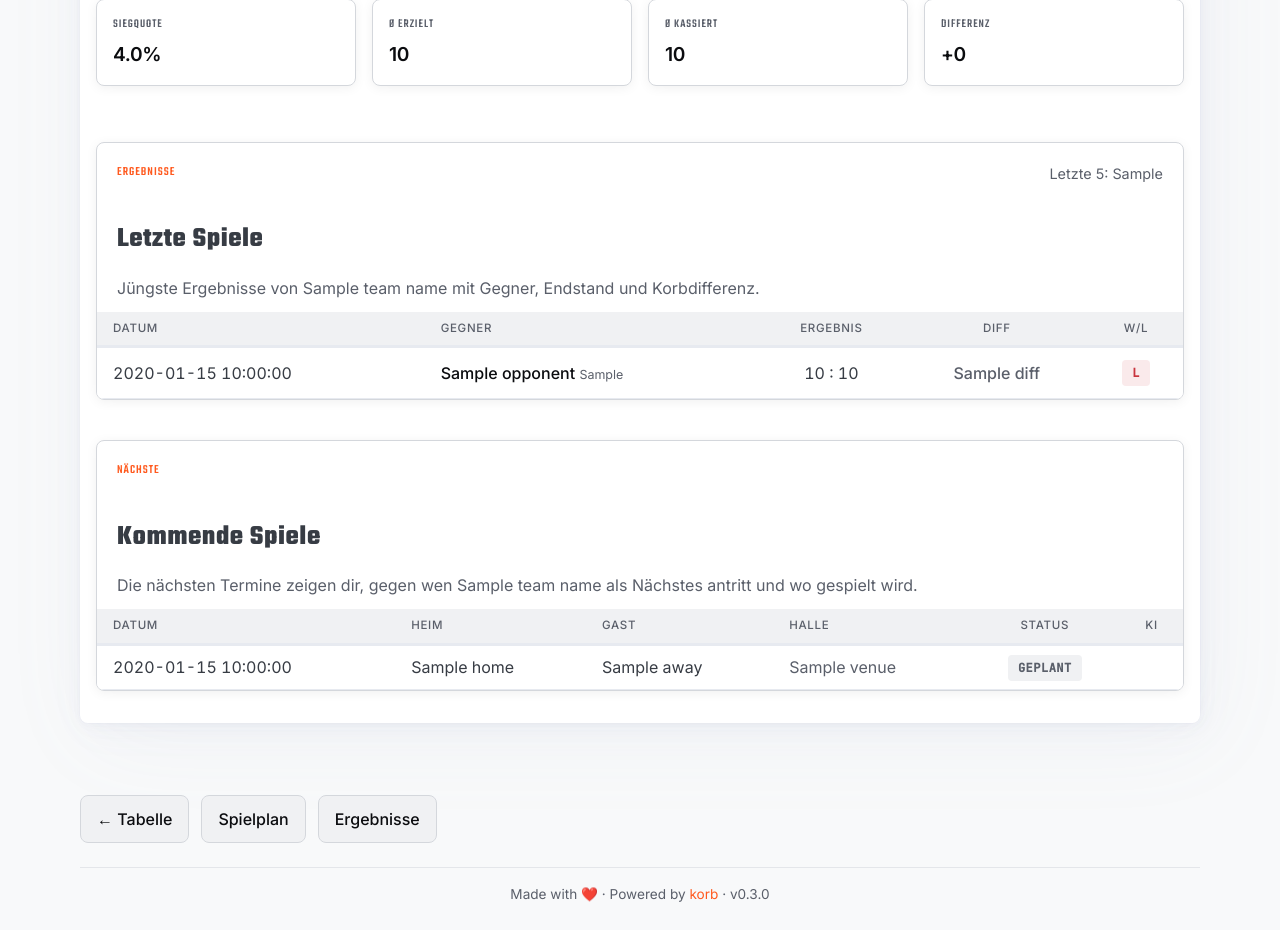
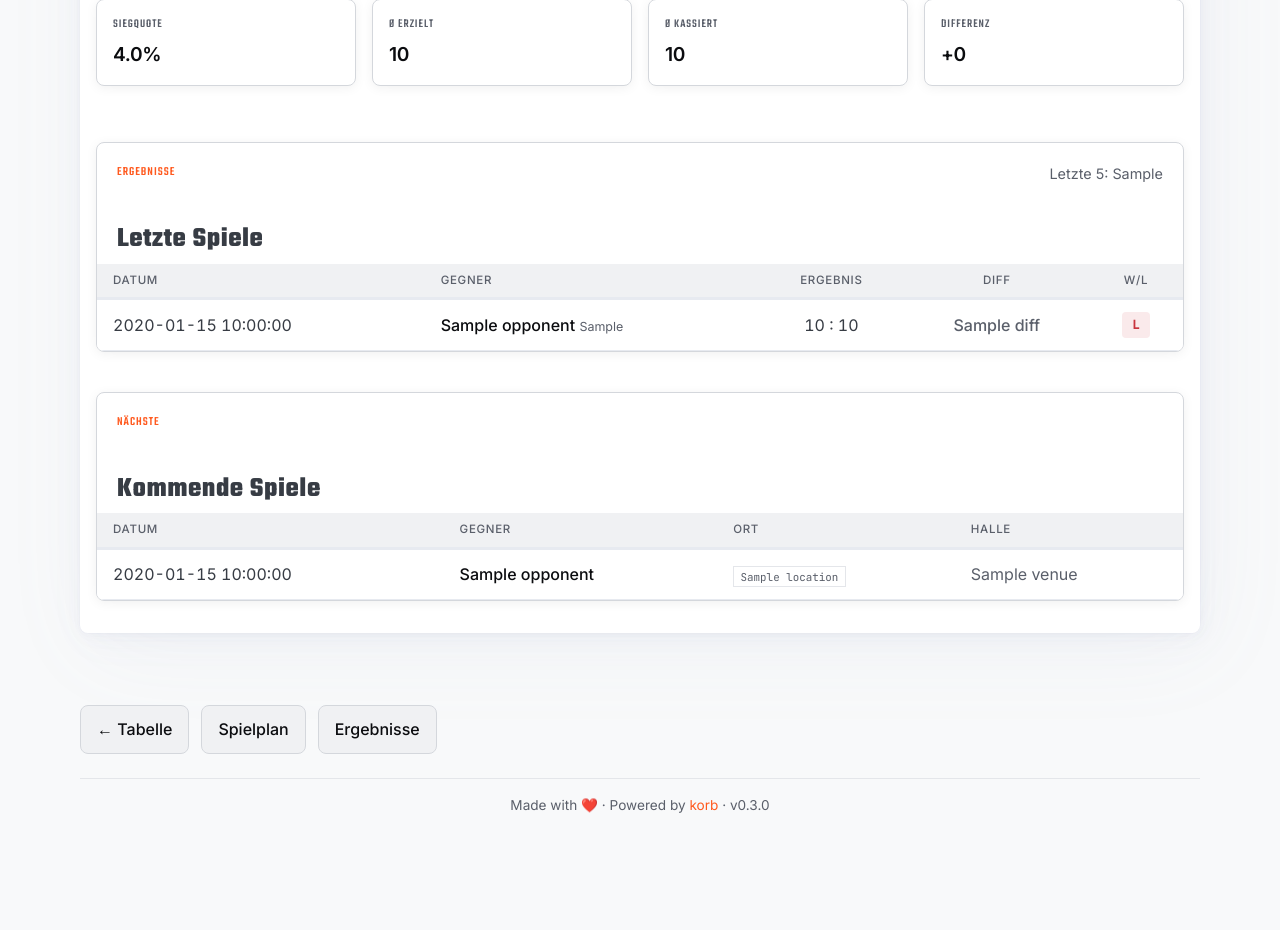
Before and after one commit to malvavisc0/korbpuls, a FastAPI app: template src/korbpuls/templates/team.html in a window 1280 px wide. Shown: the part 900-1830 px from the top of the page. After the commit the page ends 1713 px from the top, so only its background shows below. Run offline with FastAPI, Linux system fonts and the light colour scheme; the template is opened without the code that fills it: most values are stand-ins (such as "Sample title", 1, 10 or a date in 2020); some libraries are stand-ins or nearby versions.

Commit message:
improving next games table

```diff
--- a/src/korbpuls/presenters.py
+++ b/src/korbpuls/presenters.py
@@ -87,6 +87,26 @@ class ScheduleGame(BaseModel):
     matchup_eligible: bool = False
 
 
+class TeamFixture(BaseModel):
+    """A team-centric presentation of an upcoming fixture."""
+
+    date_label: str
+    opponent: str
+    opponent_slug: str
+    location: str
+    venue: str
+    matchup_eligible: bool
+    home_slug: str
+    away_slug: str
+
+
+class TeamFixtureMonth(BaseModel):
+    """Upcoming team fixtures grouped by calendar month."""
+
+    label: str
+    fixtures: list[TeamFixture]
+
+
 class ScheduleView(BaseModel):
     """View model for the schedule page."""
 
@@ -116,7 +136,7 @@ class TeamView(BaseModel):
     total_diff: int
     metrics: TeamMetrics
     results: list[GameResult]
-    upcoming_games: list[ScheduleGame]
+    upcoming_fixture_months: list[TeamFixtureMonth]
     is_finished: bool = False
     archived: bool = False
     ai_analysis: str | None = None
@@ -223,6 +243,21 @@ class MatchupPreviewView(BaseModel):
 _RESULT_MAP = {"W": "Sieg", "L": "Niederlage", "D": "Unentschieden"}
 
 _DATE_FORMAT = "%d.%m.%Y %H:%M"
+_WEEKDAYS = ("Mo", "Di", "Mi", "Do", "Fr", "Sa", "So")
+_MONTHS = (
+    "Januar",
+    "Februar",
+    "März",
+    "April",
+    "Mai",
+    "Juni",
+    "Juli",
+    "August",
+    "September",
+    "Oktober",
+    "November",
+    "Dezember",
+)
 
 
 def _parse_game_date(date: str) -> datetime | None:
@@ -587,6 +622,43 @@ def _get_upcoming_games(
     return [game for _, game in upcoming]
 
 
+def _present_upcoming_fixtures(
+    games: list[ScheduleGame], team_name: str
+) -> list[TeamFixtureMonth]:
+    """Make upcoming fixtures compact and meaningful for a team page."""
+    months: list[TeamFixtureMonth] = []
+    for game in games:
+        game_date = _parse_game_date(game.date)
+        if game_date is None:
+            continue
+        month_label = f"{_MONTHS[game_date.month - 1]} {game_date.year}"
+        if not months or months[-1].label != month_label:
+            months.append(TeamFixtureMonth(label=month_label, fixtures=[]))
+        is_home = game.home == team_name
+        time_label = (
+            "Uhrzeit folgt"
+            if game_date.hour == 0 and game_date.minute == 0
+            else game_date.strftime("%H:%M")
+        )
+        months[-1].fixtures.append(
+            TeamFixture(
+                date_label=(
+                    f"{_WEEKDAYS[game_date.weekday()]}, "
+                    f"{game_date.day:02d}. {_MONTHS[game_date.month - 1][:3]}."
+                    f" · {time_label}"
+                ),
+                opponent=game.away if is_home else game.home,
+                opponent_slug=game.away_slug if is_home else game.home_slug,
+                location="Heimspiel" if is_home else "Auswärts",
+                venue=game.venue or "Halle noch offen",
+                matchup_eligible=game.matchup_eligible,
+                home_slug=game.home_slug,
+                away_slug=game.away_slug,
+            )
+        )
+    return months
+
+
 def _is_season_finished(schedule_games: list[ScheduleGame]) -> bool:
     """Detect if season is finished (no future non-cancelled games).
 
@@ -862,6 +934,7 @@ def present_team(ligaid: str, team_slug: str, *, ai_enabled: bool = False) -> Te
         game.matchup_eligible = _matchup_eligible(
             gp_map.get(game.home, 0), gp_map.get(game.away, 0)
         )
+    upcoming_fixture_months = _present_upcoming_fixtures(upcoming, team_name)
 
     # Check if season is finished
     all_schedule_games = [
@@ -887,7 +960,7 @@ def present_team(ligaid: str, team_slug: str, *, ai_enabled: bool = False) -> Te
         total_diff=total_diff,
         metrics=metrics,
         results=results,
-        upcoming_games=upcoming,
+        upcoming_fixture_months=upcoming_fixture_months,
         is_finished=is_finished,
         archived=meta.archived,
         ai_analysis=ai_analysis,
--- a/src/korbpuls/static/app.css
+++ b/src/korbpuls/static/app.css
@@ -1015,6 +1015,27 @@ table tbody td {
     white-space: nowrap;
 }
 
+.fixture-location {
+    padding: 0.18rem 0.4rem;
+    border: 1px solid var(--kp-border-subtle);
+    color: var(--kp-text-secondary);
+    font-family: var(--kp-font-mono);
+    font-size: 0.68rem;
+    white-space: nowrap;
+}
+
+.fixture-preview-link {
+    display: block;
+    width: fit-content;
+    margin-top: 0.2rem;
+    color: var(--kp-ai);
+    font-size: 0.78rem;
+    font-weight: 600;
+    text-decoration: none;
+}
+
+.fixture-preview-link:hover { color: var(--kp-text); }
+
 /* ── Team Link ──────────────────────────────────────────────── */
 
 .team-link {
@@ -1511,4 +1532,5 @@ details.ai-details summary {
     .table-scroll table { min-width: 480px; }
 
     .hide-mobile { display: none; }
-}
+
+}
--- a/src/korbpuls/templates/team.html
+++ b/src/korbpuls/templates/team.html
@@ -155,7 +155,6 @@
             </div>
             <p class="section-meta">Letzte 5: {{ metrics.last_5 }}</p>
         </div>
-        <p class="note">Jüngste Ergebnisse von {{ team_name }} mit Gegner, Endstand und Korbdifferenz.</p>
         <div class="table-scroll">
             <table>
                 <thead>
@@ -195,7 +194,7 @@
         </div>
     </section>
 
-    {% if upcoming_games %}
+    {% if upcoming_fixture_months %}
     <section class="table-shell">
         <div class="section-heading">
             <div>
@@ -203,37 +202,31 @@
                 <h2>Kommende Spiele</h2>
             </div>
         </div>
-        <p class="note">Die nächsten Termine zeigen dir, gegen wen {{ team_name }} als Nächstes antritt und wo gespielt wird.</p>
         <div class="table-scroll">
-            <table>
+            <table class="team-fixtures-table">
                 <thead>
                     <tr>
-                        <th>Datum</th>
-                        <th>Heim</th>
-                        <th>Gast</th>
-                        <th class="hide-mobile">Halle</th>
-                        <th class="col-short">Status</th>
-                        <th class="col-short hide-mobile">KI</th>
+                        <th class="col-date">Datum</th>
+                        <th>Gegner</th>
+                        <th>Ort</th>
+                        <th>Halle</th>
                     </tr>
                 </thead>
                 <tbody>
-                    {% for game in upcoming_games %}
+                    {% for month in upcoming_fixture_months %}
+                    {% for fixture in month.fixtures %}
                     <tr>
-                        <td>{{ game.date }}</td>
-                        <td>{{ game.home }}</td>
-                        <td>{{ game.away }}</td>
-                        <td class="hide-mobile"><span class="muted">{{ game.venue or 'Wird noch bestätigt' }}</span></td>
-                        <td class="col-short"><span class="status-badge">Geplant</span></td>
-                        <td class="col-short hide-mobile">
-                            {% if not is_finished and game.matchup_eligible %}
-                            <a class="table-action-link"
-                               href="/liga/{{ ligaid }}/{{ liga_slug }}/spielplan/vorschau/{{ game.home_slug }}/{{ game.away_slug }}"
-                                aria-label="KI-Vorschau: {{ game.home }} vs {{ game.away }}">
-                                KI-Vorschau
-                            </a>
+                        <td class="col-date">{{ fixture.date_label }}</td>
+                        <td>
+                            <a class="team-link" href="/liga/{{ ligaid }}/{{ liga_slug }}/team/{{ fixture.opponent_slug }}">{{ fixture.opponent }}</a>
+                            {% if not is_finished and fixture.matchup_eligible %}
+                            <a class="fixture-preview-link" href="/liga/{{ ligaid }}/{{ liga_slug }}/spielplan/vorschau/{{ fixture.home_slug }}/{{ fixture.away_slug }}">KI-Vorschau</a>
                             {% endif %}
                         </td>
+                        <td><span class="fixture-location">{{ fixture.location }}</span></td>
+                        <td><span class="muted">{{ fixture.venue }}</span></td>
                     </tr>
+                    {% endfor %}
                     {% endfor %}
                 </tbody>
             </table>
```
